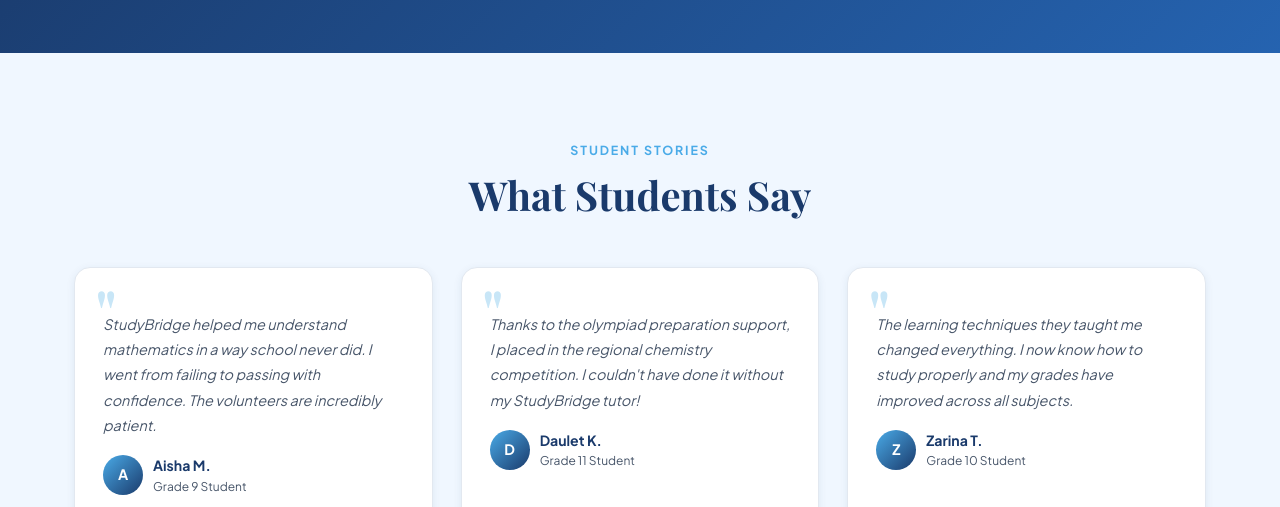
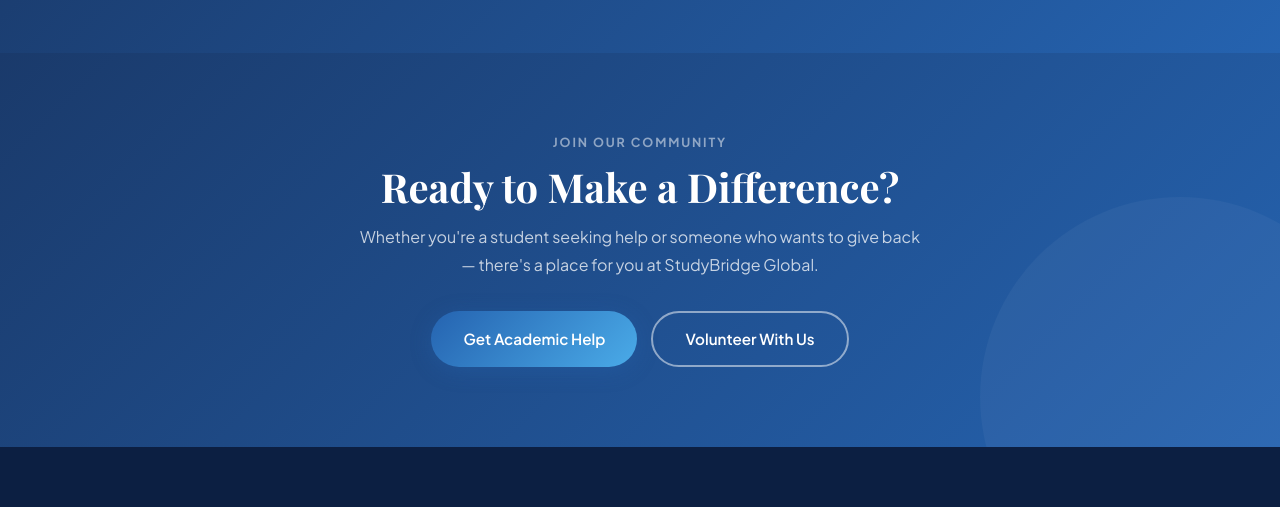
Before and after one commit to StudyBridgeGlobal/StudyBridge.github.io, a plain HTML site: page index.html in a window 1280 px wide. Shown: the part 1584-2091 px from the top of the page. Drawn offline with nearby package versions, Linux system fonts and the light colour scheme.

Commit message:
Update index.html

```diff
--- a/index.html
+++ b/index.html
@@ -189,47 +189,7 @@
     </div>
   </div>
 
-  <!-- Testimonials -->
-  <section class="section section-alt">
-    <div class="container">
-      <div class="text-center" style="margin-bottom:48px;">
-        <span class="section-label">Student Stories</span>
-        <h2>What Students Say</h2>
-      </div>
-      <div class="grid-3">
-        <div class="testimonial reveal">
-          <p>StudyBridge helped me understand mathematics in a way school never did. I went from failing to passing with confidence. The volunteers are incredibly patient.</p>
-          <div class="testimonial-author">
-            <div class="t-avatar">A</div>
-            <div>
-              <div class="t-name">Aisha M.</div>
-              <div class="t-role">Grade 9 Student</div>
-            </div>
-          </div>
-        </div>
-        <div class="testimonial reveal delay-2">
-          <p>Thanks to the olympiad preparation support, I placed in the regional chemistry competition. I couldn't have done it without my StudyBridge tutor!</p>
-          <div class="testimonial-author">
-            <div class="t-avatar">D</div>
-            <div>
-              <div class="t-name">Daulet K.</div>
-              <div class="t-role">Grade 11 Student</div>
-            </div>
-          </div>
-        </div>
-        <div class="testimonial reveal delay-3">
-          <p>The learning techniques they taught me changed everything. I now know how to study properly and my grades have improved across all subjects.</p>
-          <div class="testimonial-author">
-            <div class="t-avatar">Z</div>
-            <div>
-              <div class="t-name">Zarina T.</div>
-              <div class="t-role">Grade 10 Student</div>
-            </div>
-          </div>
-        </div>
-      </div>
-    </div>
-  </section>
+
 
   <!-- CTA -->
   <div class="cta-section">
```
